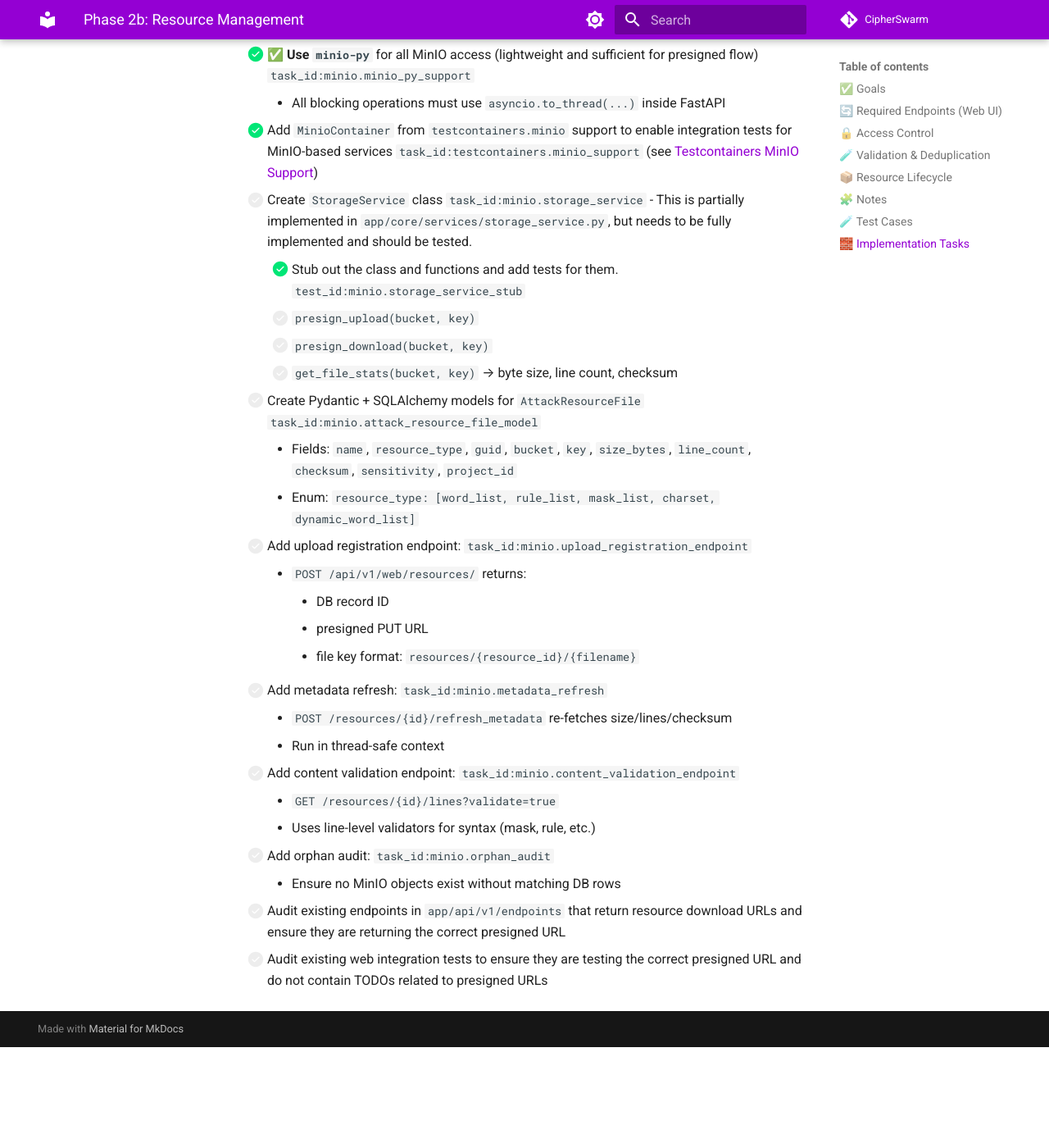
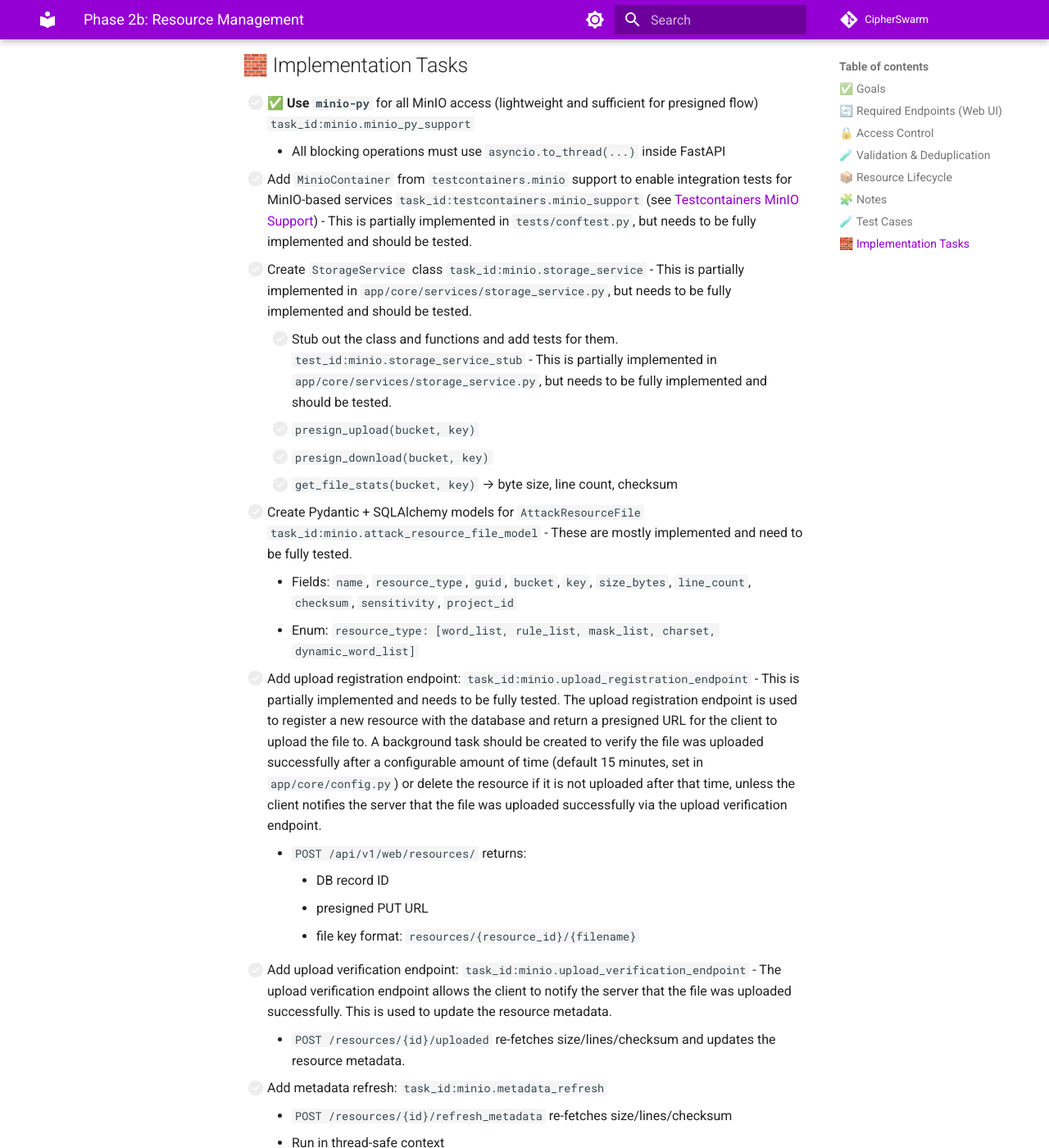
Before and after one commit to unclesp1d3r/CipherSwarm, an MkDocs documentation site: the page built from docs/v2_rewrite_implementation_plan/phase-2b-resource-management.md, in a window 1280 px wide and 1400 px high, scrolled down 3318 px. Shown: the whole window at 82% size. Built offline with MkDocs 1.6.1 and Material for MkDocs 9.7.7, drawn with Linux system fonts in a browser that asks for light colours; comment, search, counter and statistics services are not loaded; before the commit the page ends 4595 px from its top, so only the background shows below that; some of the changed text lies outside the part shown.

Commit message:
feat(docs): update resource management implementation plan for clarity and completeness
- Revised the resource management documentation to clarify the handling of resource references and upload processes.
- Added a requirement for resource deletion upon unsuccessful upload and detailed the upload verification endpoint.
- Updated implementation tasks to reflect the current status of various components, ensuring accurate tracking of progress.

All changes validated with successful test runs, confirming no issues were introduced.

Signed-off-by: UncleSp1d3r <unclespider@protonmail.com>

```diff
--- a/docs/v2_rewrite_implementation_plan/phase-2b-resource-management.md
+++ b/docs/v2_rewrite_implementation_plan/phase-2b-resource-management.md
@@ -88,6 +88,7 @@
 
 -   Presigned URLs should expire after 15 minutes
 -   Validate that uploaded files match declared `resource_type`
+-   If the resource does not successfully upload, the resource should be deleted from the database.
 -   Inline editing should only be allowed if:
     -   Size < 1MB
     -   Line count < 5,000 (configurable)
@@ -107,29 +108,31 @@
 
 ## 🧱 Implementation Tasks
 
--   [x] ✅ **Use `minio-py`** for all MinIO access (lightweight and sufficient for presigned flow) `task_id:minio.minio_py_support`
+-   [ ] ✅ **Use `minio-py`** for all MinIO access (lightweight and sufficient for presigned flow) `task_id:minio.minio_py_support`
     -   All blocking operations must use `asyncio.to_thread(...)` inside FastAPI
--   [x] Add `MinioContainer` from `testcontainers.minio` support to enable integration tests for MinIO-based services `task_id:testcontainers.minio_support` (see [Testcontainers MinIO Support](notes/specific_tasks/testcontainers_minio_support.md))
+-   [ ] Add `MinioContainer` from `testcontainers.minio` support to enable integration tests for MinIO-based services `task_id:testcontainers.minio_support` (see [Testcontainers MinIO Support](notes/specific_tasks/testcontainers_minio_support.md)) - This is partially implemented in `tests/conftest.py`, but needs to be fully implemented and should be tested.
 -   [ ] Create `StorageService` class `task_id:minio.storage_service` - This is partially implemented in `app/core/services/storage_service.py`, but needs to be fully implemented and should be tested.
-    - [x]  Stub out the class and functions and add tests for them. `test_id:minio.storage_service_stub`
+    - [ ]  Stub out the class and functions and add tests for them. `test_id:minio.storage_service_stub` - This is partially implemented in `app/core/services/storage_service.py`, but needs to be fully implemented and should be tested.
     - [ ]  `presign_upload(bucket, key)`
     - [ ]  `presign_download(bucket, key)`
     - [ ]  `get_file_stats(bucket, key)` → byte size, line count, checksum
--   [ ] Create Pydantic + SQLAlchemy models for `AttackResourceFile` `task_id:minio.attack_resource_file_model`
+-   [ ] Create Pydantic + SQLAlchemy models for `AttackResourceFile` `task_id:minio.attack_resource_file_model` - These are mostly implemented and need to be fully tested.
     -   Fields: `name`, `resource_type`, `guid`, `bucket`, `key`, `size_bytes`, `line_count`, `checksum`, `sensitivity`, `project_id`
     -   Enum: `resource_type: [word_list, rule_list, mask_list, charset, dynamic_word_list]`
--   [ ] Add upload registration endpoint: `task_id:minio.upload_registration_endpoint`
+-   [ ] Add upload registration endpoint: `task_id:minio.upload_registration_endpoint` - This is partially implemented and needs to be fully tested. The upload registration endpoint is used to register a new resource with the database and return a presigned URL for the client to upload the file to. A background task should be created to verify the file was uploaded successfully after a configurable amount of time (default 15 minutes, set in `app/core/config.py`) or delete the resource if it is not uploaded after that time, unless the client notifies the server that the file was uploaded successfully via the upload verification endpoint.
     -   `POST /api/v1/web/resources/` returns:
         -   DB record ID
         -   presigned PUT URL
         -   file key format: `resources/{resource_id}/{filename}`
+-   [ ] Add upload verification endpoint: `task_id:minio.upload_verification_endpoint` - The upload verification endpoint allows the client to notify the server that the file was uploaded successfully. This is used to update the resource metadata.
+    -   `POST /resources/{id}/uploaded` re-fetches size/lines/checksum and updates the resource metadata.
 -   [ ] Add metadata refresh: `task_id:minio.metadata_refresh`
     -   `POST /resources/{id}/refresh_metadata` re-fetches size/lines/checksum
     -   Run in thread-safe context
 -   [ ] Add content validation endpoint: `task_id:minio.content_validation_endpoint`
     -   `GET /resources/{id}/lines?validate=true`
     -   Uses line-level validators for syntax (mask, rule, etc.)
--   [ ] Add orphan audit: `task_id:minio.orphan_audit`
+-   [ ] Add orphan audit: `task_id:minio.orphan_audit` - This is partially implemented and needs to be fully tested. The orphan audit is used to ensure that no MinIO objects exist without matching DB rows.
     -   Ensure no MinIO objects exist without matching DB rows
 -   [ ] Audit existing endpoints in `app/api/v1/endpoints` that return resource download URLs and ensure they are returning the correct presigned URL
 -   [ ] Audit existing web integration tests to ensure they are testing the correct presigned URL and do not contain TODOs related to presigned URLs
```
Also changed, not shown: other parts of docs/v2_rewrite_implementation_plan/phase-2b-resource-management.md (+1 -1 lines).
